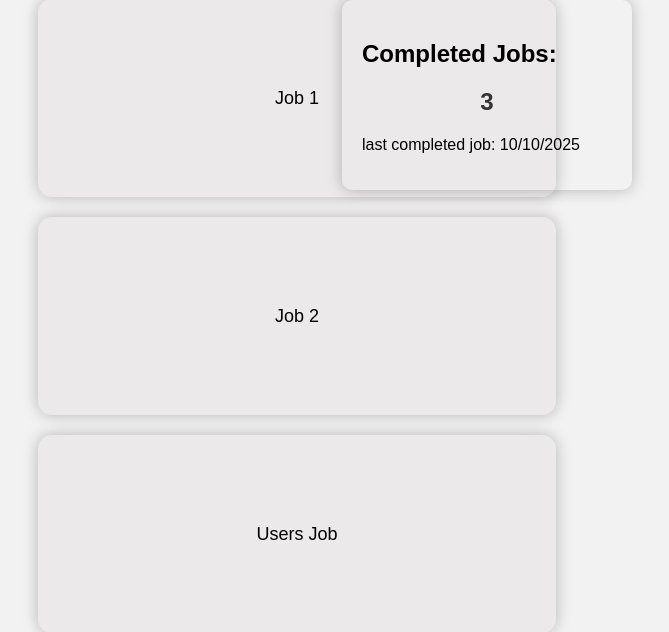
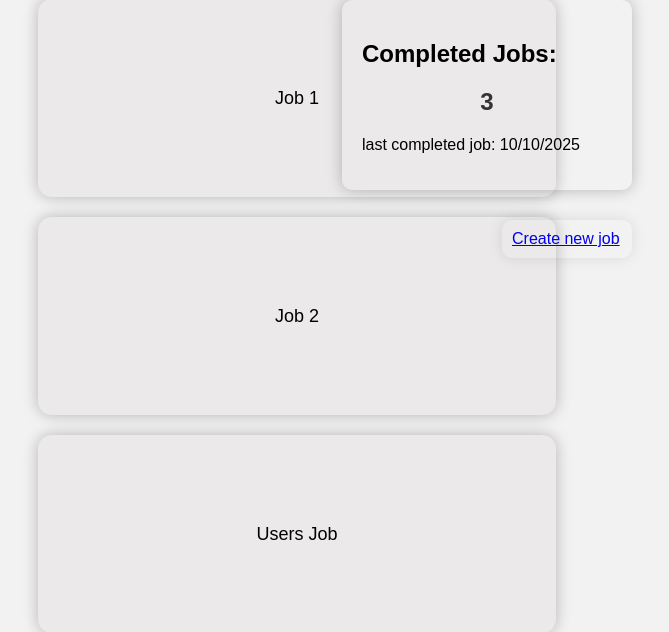
Before and after one commit to Sophie-skyyye/Ops-Beowulf-cluster-website, a Flask app: page / in a window 1280 px wide. Shown: the part 180-812 px from the top of the page, without its empty margins (198-867 px from the left). Run offline with Flask 3, Linux system fonts and the light colour scheme.

Commit message:
Ive added a create a new job button thatll link to the uplaod page

```diff
--- a/static/home.css
+++ b/static/home.css
@@ -97,3 +97,25 @@ h1 {
   flex-direction: column;
   align-items: stretch;
 }
+
+/* ------------------------------------------ Upload button ----------------------------------------------- */
+
+.upload-button {
+  position: absolute;
+  color: black;
+  top: 400px;
+  right: 450px;
+  width: 110px;
+  border-radius: 10px;
+  padding: 10px;
+  box-shadow: 0 0 15px rgba(0, 0, 0, 0.10);
+  display: flex;
+}
+
+.upload-button:hover {
+  background: #007bff;
+  color: black;
+  transform: scale(1.03);
+  box-shadow: 0 0 20px rgba(0, 123, 255, 0.5);
+  cursor: pointer;
+}
--- a/templates/index.html
+++ b/templates/index.html
@@ -32,6 +32,9 @@
   </div>
 </aside>
 
+<!-- Create new job button -->
+<div class="upload-button">
+    <a href="/upload"> Create new job</a>
+</div>
 </body>
-
 </html>
```
